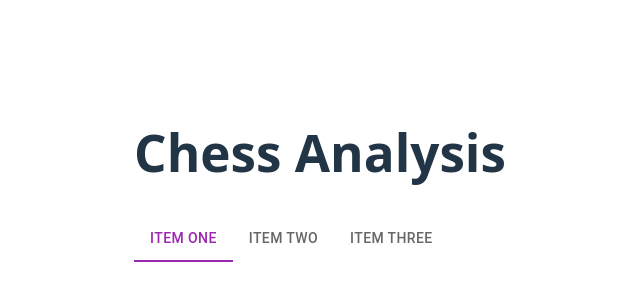
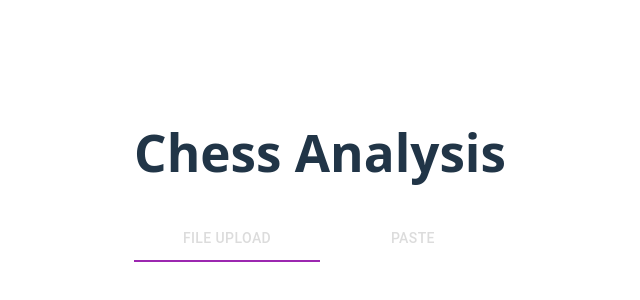
Before and after one commit to pradhanstudios/Chess-Analysis, a React (Vite) app in the folder Chess-Analysis-Webapp/: page / in a window 1280 px wide. Shown: the part 224-524 px from the top of the page, without its empty margins (320-960 px from the left). Built offline with nearby package versions, Linux system fonts and the light colour scheme.

Commit message:
modified the tabs to include the 2 tabs that we want

```diff
--- a/Chess-Analysis-Webapp/src/App.jsx
+++ b/Chess-Analysis-Webapp/src/App.jsx
@@ -10,7 +10,9 @@ function App() {
   return (
     <>
       <h1>Chess Analysis</h1>
-      <ColorTabs></ColorTabs>
+      <div id="tabs">
+        <ColorTabs></ColorTabs>
+      </div>
     </>
   )
 }
--- a/Chess-Analysis-Webapp/src/components/MUI-ColorTabs.jsx
+++ b/Chess-Analysis-Webapp/src/components/MUI-ColorTabs.jsx
@@ -13,15 +13,15 @@ export default function ColorTabs() {
   return (
     <Box sx={{ width: '100%' }}>
       <Tabs
+        variant='fullWidth'
         value={value}
         onChange={handleChange}
         textColor="secondary"
         indicatorColor="secondary"
         aria-label="secondary tabs example"
       >
-        <Tab value="one" label="Item One" />
-        <Tab value="two" label="Item Two" />
-        <Tab value="three" label="Item Three" />
+        <Tab value="one" label="File Upload" />
+        <Tab value="two" label="Paste" />
       </Tabs>
     </Box>
   );
```
